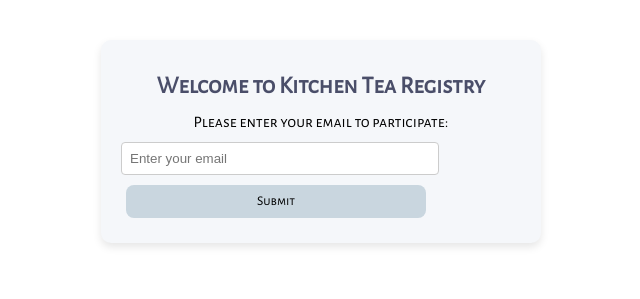
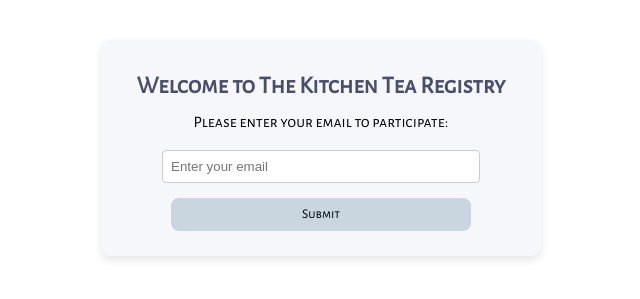
Before and after one commit to CorneB06/kitchen-tea-registry, a website: page index.html in a window 1280 px wide. Shown: the whole page, without its empty margins (319-959 px from the left). Drawn offline with nearby package versions, Linux system fonts and the light colour scheme.

Commit message:
UI changes

```diff
--- a/index.html
+++ b/index.html
@@ -19,7 +19,7 @@
 <body>
   <!-- Email Prompt -->
   <div id="email-prompt" class="card">
-    <h2>Welcome to Kitchen Tea Registry</h2>
+    <h2>Welcome to The Kitchen Tea Registry</h2>
     <p>Please enter your email to participate:</p>
     <input type="email" id="user-email" placeholder="Enter your email" />
     <button id="email-submit-btn">Submit</button>
--- a/styles.css
+++ b/styles.css
@@ -40,14 +40,22 @@ body {
   margin: 0.5em 0;
 }
 
-/* Style the input and button uniformly */
-#email-prompt input,
+/* Make the email‐prompt a vertical flex box, centering its children */
+#email-prompt {
+  display: flex;
+  flex-direction: column;
+  align-items: center;
+}
+
+/* Give the input and button a consistent width and vertical spacing */
+#email-prompt input#user-email,
 #email-prompt button {
-  display: block;
   width: 100%;
-  max-width: 300px;
-  margin: 8px auto;
+  max-width: 300px;   /* or whatever your ideal width is */
+  margin: 0.75em 0;   /* space above/below, centered horizontally by flex */
 }
+
+
 
 
 h1, h2 {
@@ -710,14 +718,10 @@ button:hover {
     background-color: #a3bffa;
 }
 
-/* Center everything inside the thank-you card via flexbox */
+/* Center everything inside the thank-you card */
 #thank-you {
-  display: flex;
-  flex-direction: column;
-  align-items: center;  /* horizontally center all children */
-  text-align: center;    /* also center inline text */
+  text-align: center;
 }
-
 
 /* Explicitly center the thank-you heading */
 #thank-you h1 {
```
Also changed, not shown: admin.html (+2 -1 lines).
